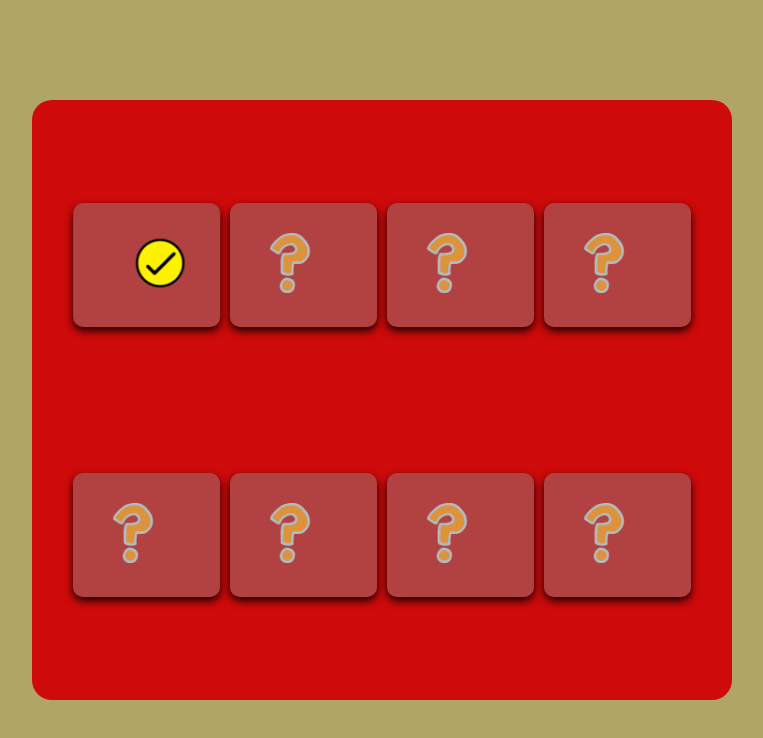
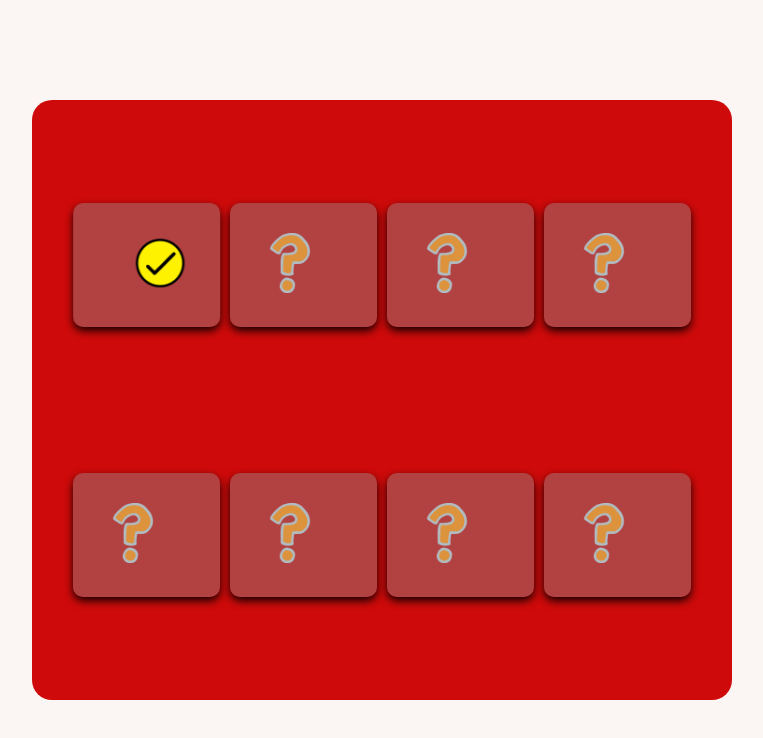
Before and after one commit to sambit826059/JS-learning, a plain HTML site: page proj5-game/index.html in a window 1280 px wide. Shown: the whole page, without its empty margins (258-1021 px from the left). Drawn offline with Linux system fonts and the light colour scheme.

Commit message:
css changes

```diff
--- a/proj5-game/style.css
+++ b/proj5-game/style.css
@@ -5,7 +5,7 @@
 }
 
 body {
-    background: #B0A565;
+    background: #FBF5F3;
     align-items: center;
     justify-content:center;
     display: flex;
```
